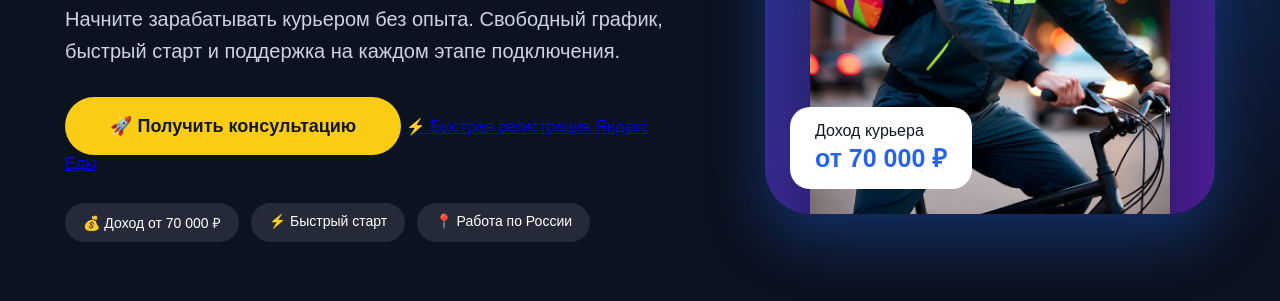
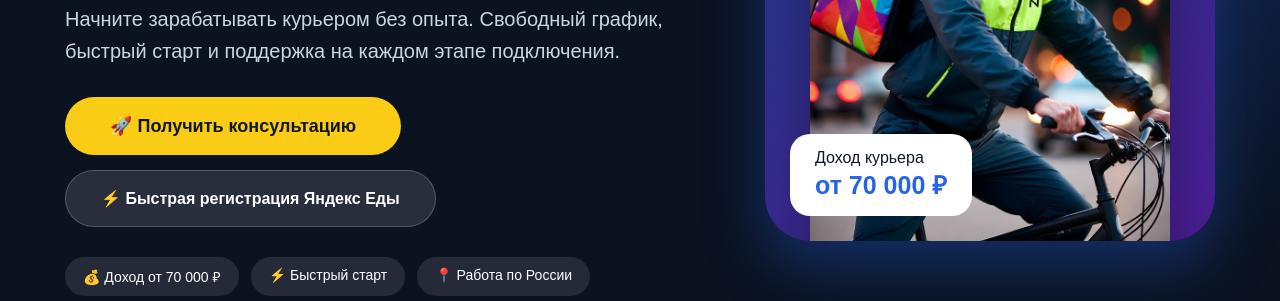
Before and after one commit to amicuspro13-prog/courier, a plain HTML site: page index.html in a window 1280 px wide. Shown: the part 499-800 px from the top of the page. Drawn offline with Linux system fonts and the light colour scheme.

Commit message:
Update index.html

```diff
--- a/index.html
+++ b/index.html
@@ -344,11 +344,43 @@ transition:.3s;
 
 
 
-.main-btn:hover{
-
-transform:translateY(-5px);
-
-background:white;
+.buttons-group{
+
+display:flex;
+
+gap:15px;
+
+flex-wrap:wrap;
+
+margin-top:20px;
+
+}
+
+
+
+.second-btn{
+
+display:inline-block;
+
+background:
+
+rgba(255,255,255,0.12);
+
+color:white;
+
+padding:18px 35px;
+
+border-radius:40px;
+
+font-size:16px;
+
+font-weight:900;
+
+text-decoration:none;
+
+border:1px solid rgba(255,255,255,.2);
+
+transition:.3s;
 
 }
 
```
